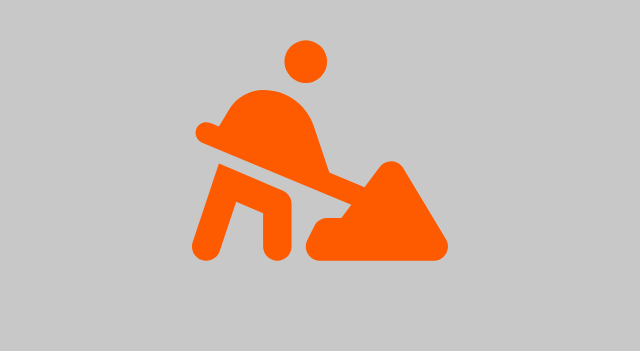
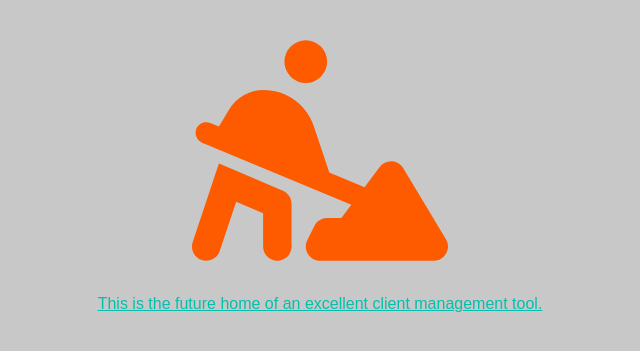
Before and after one commit to cnickscofield21/test-repo, a plain HTML site: page index.html in a window 1280 px wide. Shown: the part 61-412 px from the top of the page, without its empty margins (320-960 px from the left). Drawn offline with Linux system fonts and the light colour scheme.

Commit message:
Add paragraph text to index page

```diff
--- a/index.html
+++ b/index.html
@@ -19,5 +19,6 @@
 <body>
   <h1>Coming Soon</h1>
   <svg xmlns="http://www.w3.org/2000/svg" height="256" width="256" viewBox="0 0 576 512"><!--! Font Awesome Pro 6.4.0 by @fontawesome - https://fontawesome.com License - https://fontawesome.com/license (Commercial License) Copyright 2023 Fonticons, Inc. --><path d="M208 64a48 48 0 1 1 96 0 48 48 0 1 1 -96 0zM9.8 214.8c5.1-12.2 19.1-18 31.4-12.9L60.7 210l22.9-38.1C99.9 144.6 129.3 128 161 128c51.4 0 97 32.9 113.3 81.7l34.6 103.7 79.3 33.1 34.2-45.6c6.4-8.5 16.6-13.3 27.2-12.8s20.3 6.4 25.8 15.5l96 160c5.9 9.9 6.1 22.2 .4 32.2s-16.3 16.2-27.8 16.2H288c-11.1 0-21.4-5.7-27.2-15.2s-6.4-21.2-1.4-31.1l16-32c5.4-10.8 16.5-17.7 28.6-17.7h32l22.5-30L22.8 246.2c-12.2-5.1-18-19.1-12.9-31.4zm82.8 91.8l112 48c11.8 5 19.4 16.6 19.4 29.4v96c0 17.7-14.3 32-32 32s-32-14.3-32-32V405.1l-60.6-26-37 111c-5.6 16.8-23.7 25.8-40.5 20.2S-3.9 486.6 1.6 469.9l48-144 11-33 32 13.7z"/></svg>
+  <p>This is the future home of an excellent client management tool.</p>
 </body>
 </html>
```
